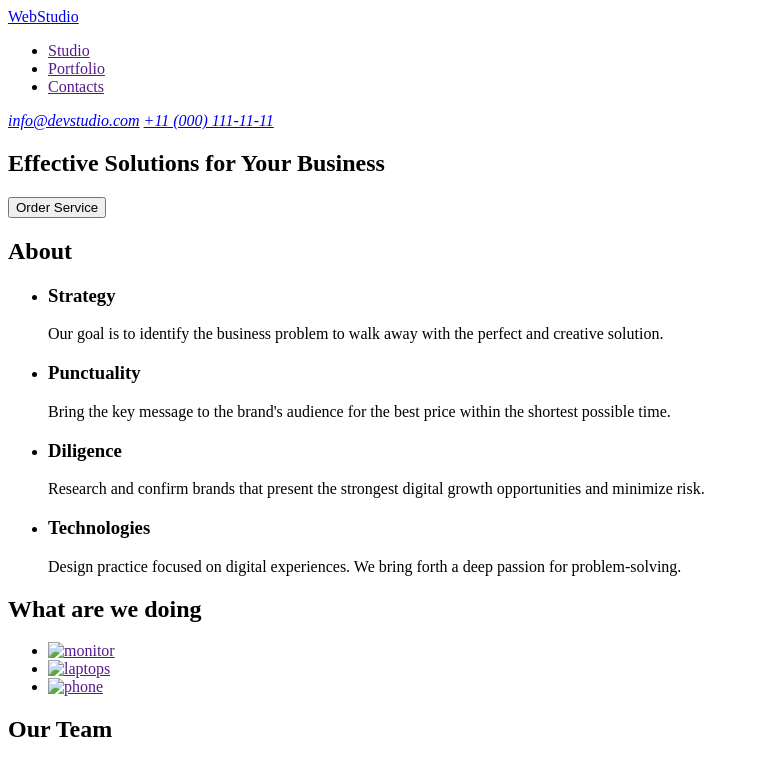
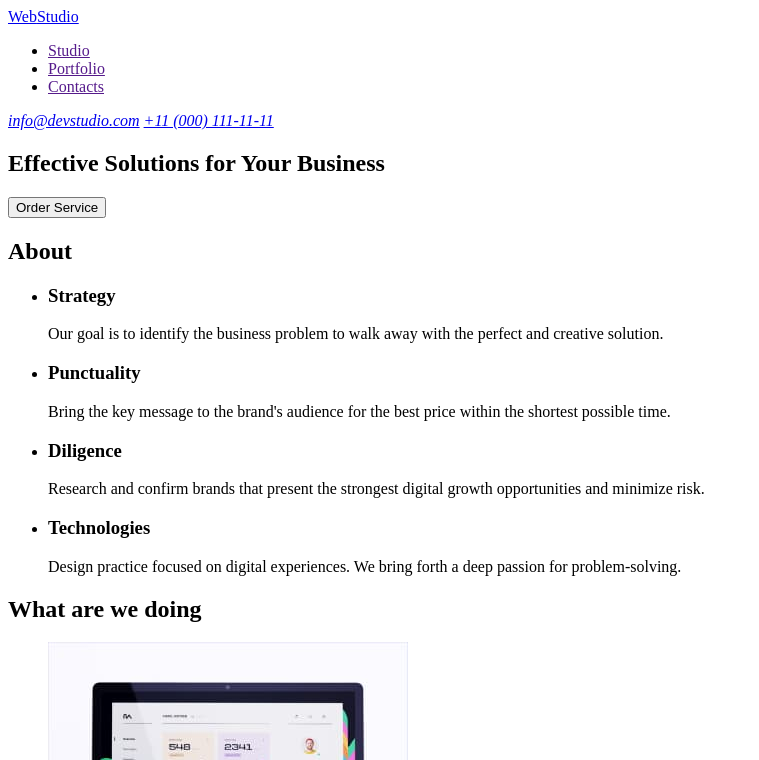
Before and after one commit to MakEva/goit-markup-hw-01, a plain HTML site: page index.html in a window 1280 px wide. Shown: the top 760 px of the page, without its empty margins (0-759 px from the left). Drawn offline with Linux system fonts and the light colour scheme.

Commit message:
fixed folder name images

```diff
--- a/index.html
+++ b/index.html
@@ -69,17 +69,17 @@
         <ul>
           <li>
             <a href="">
-              <img src="./image/1desctop.jpg" alt="monitor" width="360"
+              <img src="./images/1desctop.jpg" alt="monitor" width="360"
             /></a>
           </li>
           <li>
             <a href="">
-              <img src="./image/2laptop.jpg" alt="laptops" width="360"
+              <img src="./images/2laptop.jpg" alt="laptops" width="360"
             /></a>
           </li>
           <li>
             <a href="">
-              <img src="./image/3mobile.jpg" alt="phone" width="360"
+              <img src="./images/3mobile.jpg" alt="phone" width="360"
             /></a>
           </li>
         </ul>
```
Also changed, not shown: images/monitor.jpg (added).
